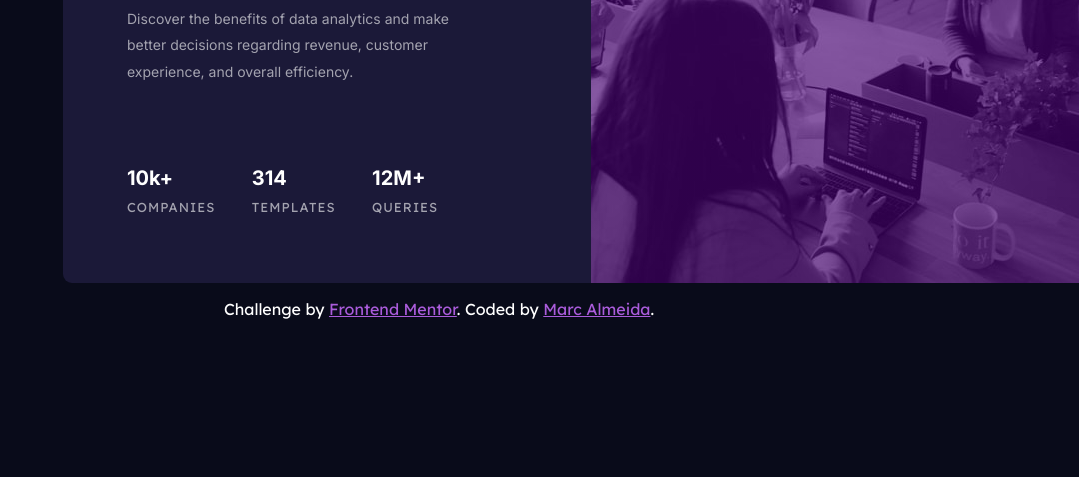
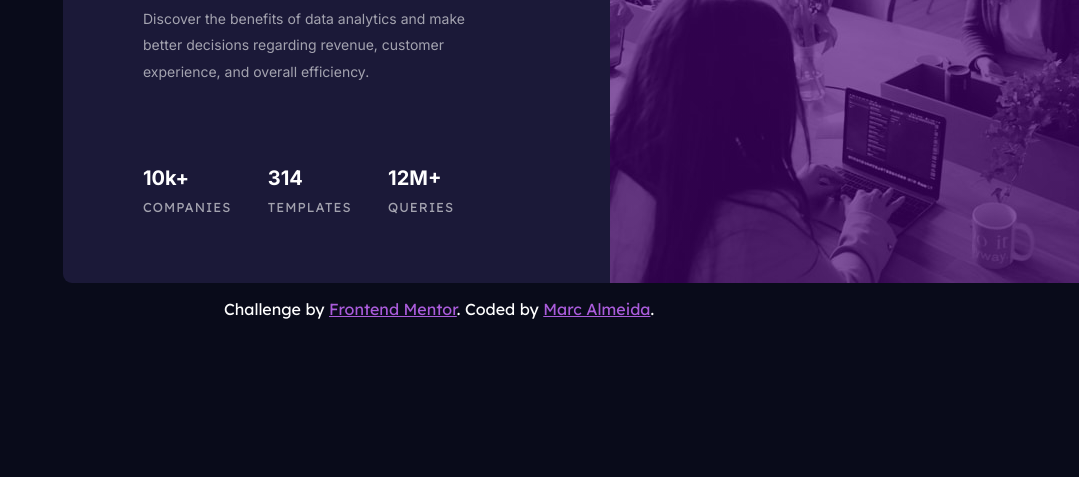
Before and after one commit to marcal279/FrontEndMentor_Stats-preview-card-component, a plain HTML site: page index.html in a window 1280 px wide. Shown: the part 323-800 px from the top of the page, without its empty margins (201-1280 px from the left). Drawn offline with Linux system fonts and the light colour scheme.

Commit message:
Updated margins

```diff
--- a/CSS/styles.css
+++ b/CSS/styles.css
@@ -25,7 +25,7 @@ p{
 
 .grid-container{
     display: grid;
-    grid-template-columns: 33rem 33.7rem;
+    grid-template-columns: 34.2rem 33.7rem;
     grid-template-rows: 1fr;
     grid-template-areas:
         'a b';
@@ -38,7 +38,7 @@ p{
     text-align: left;
     grid-area: a;
     padding: 3rem;
-    margin: 0rem 1rem;
+    margin: 0rem 2rem;
     font-family: 'Lexend Deca', sans-serif;
     font-weight: 400;
 }
```
